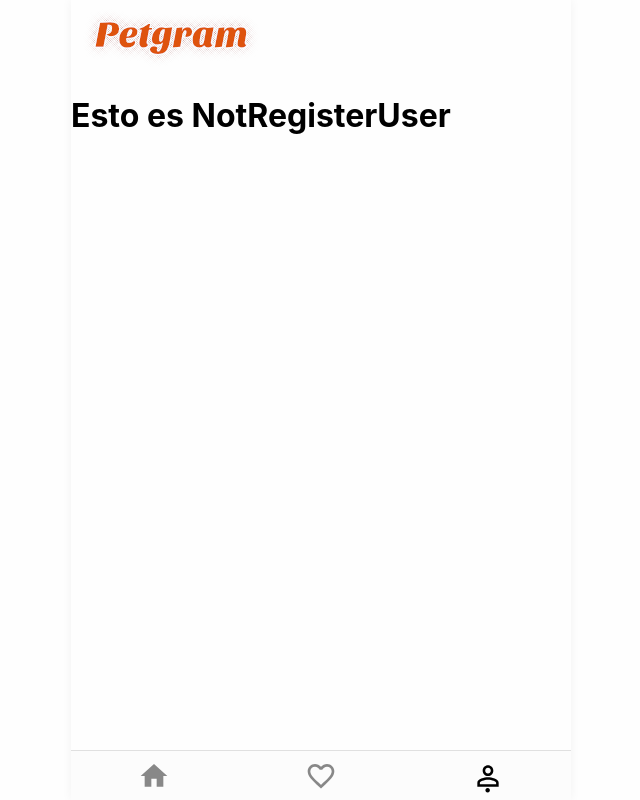
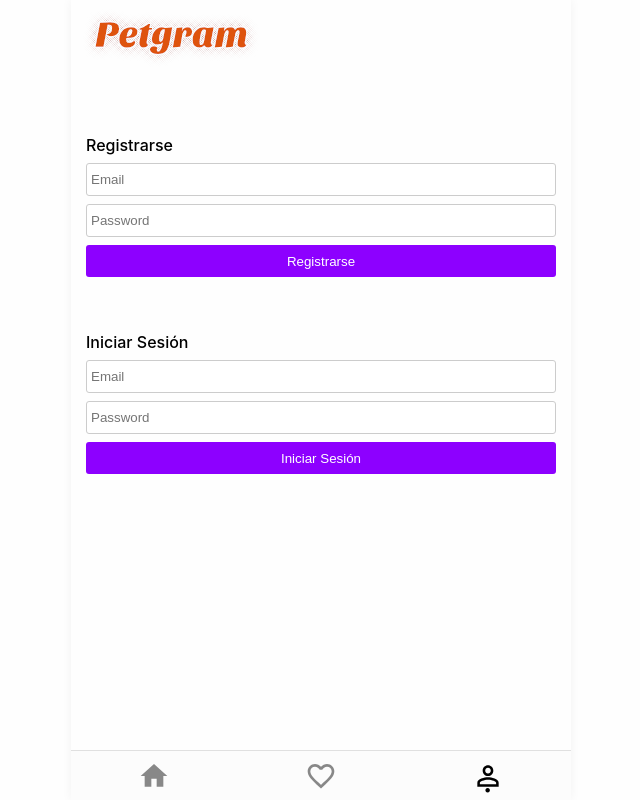
Before and after one commit to LuisSandovalCode/AdavancedReact, a React app: page /user in a window 1280 px wide. Shown: the whole page, without its empty margins (319-959 px from the left). Built offline with nearby package versions, Linux system fonts and the light colour scheme.

Commit message:
Utilización de JsonWebTokens(JWT) y likes de photos para usuarios logeados

```diff
--- a/src/App.js
+++ b/src/App.js
@@ -8,10 +8,7 @@
 import { User } from './pages/User'
 import { NotRegisterUser } from './pages/NotRegisterUser'
 import { Router } from '@reach/router'
-
-const UserLogged = ({ children })=>{
-  return children({ isAuth: false });
-}
+import Context from './Context';
 export const App = () => {
   const urlParams = new window.URLSearchParams(window.location.search);
   const detailId = urlParams.get('detail');
@@ -24,7 +21,7 @@
           <Home path="/pet/:categoryid"/>
           <Detail path="/detail/:detailId" />
       </Router>
-      <UserLogged>
+      <Context.Consumer>
             {
               ({ isAuth }) => (
                 isAuth
@@ -40,8 +37,7 @@
                 </Router>
               )
             }
-      </UserLogged>
-
+      </Context.Consumer>
       <NavBar />
     </React.Fragment>
   )
--- /dev/null
+++ b/src/Context.js
@@ -0,0 +1,28 @@
+import React,{ createContext,useState } from "react";
+
+export const Context = createContext();
+
+const Provider = ({ children }) => {
+    const [isAuth, setIsAuth] = useState(() => {
+        return window.sessionStorage.getItem("token");
+    });
+
+    const value = {
+        isAuth,
+        ActiveteAuth : token =>{
+            setIsAuth(true);
+            window.sessionStorage.setItem("token",token);
+        }
+    }
+
+    return (
+        <Context.Provider value={value}>
+            {children}
+        </Context.Provider>
+    );
+}
+
+export default {
+    Provider: Provider,
+    Consumer: Context.Consumer
+};
--- a/src/components/FavButton/index.js
+++ b/src/components/FavButton/index.js
@@ -2,6 +2,7 @@
 import { MdFavoriteBorder, MdFavorite } from "react-icons/md";
 import { Button} from "./Styles";
 export const FavButton = ({liked, likes, onClick}) => {
+
     const Icon = liked ? MdFavorite : MdFavoriteBorder;
 
     return(
--- a/src/components/PhotoCard/index.js
+++ b/src/components/PhotoCard/index.js
@@ -1,17 +1,13 @@
-import React, { useEffect, useRef, useState } from "react";
+import React from "react";
 import { ImagenWrapper, Image,Article } from "./Style";
 import { Link } from '@reach/router'
-import { useLocalStorage } from "../hooks/useLocalStorage";
 import { useNearScreen } from "../hooks/useNearScreen";
 import { FavButton } from '../FavButton';
 const DEFAULT_IMAGE =
   "https://images.unsplash.com/photo-1452857297128-d9c29adba80b?ixlib=rb-1.2.1&ixid=eyJhcHBfaWQiOjEyMDd9&auto=format&fit=crop&w=800&q=60";
 import { ToggleLikeMutation } from '../../containers/ToggleLikeMutation';
-export const PhotoCard = ({ id, likes = 0, src = DEFAULT_IMAGE }) => {
+export const PhotoCard = ({ id, liked ,likes = 0, src = DEFAULT_IMAGE }) => {
   const [show, element] = useNearScreen();
-  const Key = `like-${id}`;
-  const [liked, setLiked] = useLocalStorage(Key, false);
-
   return (
     <Article ref={element}>
       {show && (
@@ -25,13 +21,10 @@
           {
               (toggleLike) => {
                 const handleFavClick = () => {
-                  !liked && toggleLike({ variables: {
+                  toggleLike({ variables: {
                     input: { id }
                   }})
-
-                  setLiked(!liked)
                 }
-
                 return <FavButton liked={liked} likes={likes} onClick={handleFavClick} />
               }
             }
--- /dev/null
+++ b/src/components/UserForm/index.js
@@ -0,0 +1,28 @@
+import React from 'react';
+import { useInputValue } from '../hooks/useInputValue';
+import { Form,Input,Button,Title,Error } from './styles';
+export const UserForm = ({ disabled,error,onSubmit, title }) => {
+    const email = useInputValue("");
+    const password = useInputValue("");
+
+    const handleSubmit = (event) =>{
+        event.preventDefault();
+        onSubmit({
+            email: email.value,
+            password: password.value
+        });
+    };
+
+    return (
+        <React.Fragment>
+            <Form disabled={disabled} onSubmit={handleSubmit}>
+                <Title>{title}</Title>
+                <Input  disabled={disabled} placeholder='Email' {...email}/>
+                <Input  disabled={disabled} placeholder='Password' type='password' {...password}/>
+                <Button disabled={disabled} >{title}</Button>
+            </Form>
+            {error && <Error>{error}</Error>}
+        </React.Fragment>
+
+    );
+}
--- /dev/null
+++ b/src/components/UserForm/styles.js
@@ -0,0 +1,45 @@
+import styled from "styled-components";
+
+export const Form = styled.form`
+    padding: 16px 0;
+    margin: 15px;
+`;
+
+export const Input = styled.input`
+    border: 1px solid #ccc;
+    border-radius: 3px;
+    margin-bottom: 8px;
+    padding: 8px 4px;
+    display: block;
+    width: 100%;
+
+    &[disabled]{
+        opacity: .3;
+    }
+`;
+
+export const Button = styled.button`
+    background: #8d00ff;
+    border-radius: 3px;
+    color: #fff;
+    height: 32px;
+    display: block;
+    width: 100%;
+    text-align: center;
+
+    &[disabled]{
+        opacity: .3;
+    }
+`;
+
+export const Title = styled.h2`
+    font-size: 16px;
+    font-weight: 500;
+    padding: 8px 0;
+`;
+
+
+export const Error = styled.span`
+    color: red;
+    font-size: 14px;
+`;
--- /dev/null
+++ b/src/components/hooks/useInputValue.js
@@ -0,0 +1,9 @@
+import { useState } from "react";
+
+export const useInputValue = initialValue => {
+    const [value, setValue] = useState(initialValue);
+
+    const onChange = e => setValue(e.target.value);
+
+    return { value,onChange }
+}
--- /dev/null
+++ b/src/containers/LoginMutation.js
@@ -0,0 +1,16 @@
+import { Mutation } from "react-apollo";
+import { gql } from "apollo-boost";
+import React from 'react';
+
+const LOGIN = gql`
+    mutation login($input: UserCredentials!) {
+        login (input: $input)
+    }
+`;
+
+
+export const LoginMutation = ({ children })=>{
+    return <Mutation mutation={LOGIN} >
+        {children}
+    </Mutation>
+}
--- /dev/null
+++ b/src/containers/RegisterMutation.js
@@ -0,0 +1,16 @@
+import { Mutation } from "react-apollo";
+import { gql } from "apollo-boost";
+import React from 'react';
+
+const REGISTER = gql`
+    mutation signup ($input: UserCredentials!) {
+        signup (input: $input)
+    }
+`;
+
+
+export const RegisterMutation = ({ children })=>{
+    return <Mutation mutation={REGISTER} >
+        {children}
+    </Mutation>
+}
--- a/src/containers/ToggleLikeMutation.js
+++ b/src/containers/ToggleLikeMutation.js
@@ -3,8 +3,8 @@
 import { Mutation } from 'react-apollo'
 
 const LIKE_PHOTO = gql`
-mutation likeAnonymousPhoto($input: LikePhoto!) {
-  likeAnonymousPhoto(input: $input) {
+mutation likePhoto($input: LikePhoto!) {
+  likePhoto(input: $input) {
     id,
     liked,
     likes
--- a/src/index.js
+++ b/src/index.js
@@ -3,13 +3,35 @@
 import ApolloClient from "apollo-boost";
 import { ApolloProvider } from "react-apollo";
 import { App } from "./App";
+import Context from './Context';
 const client = new ApolloClient({
-  uri: "https://petgram-server.midudev.now.sh/graphql"
+  uri: "https://petgram-server.midudev.now.sh/graphql",
+  request : operation =>{
+    const token = window.sessionStorage.getItem("token");
+    const authorization =  token ? `Bearer ${token}` : "";
+    operation.setContext({
+      headers: {
+        authorization
+      }
+    }
+    );
+  },
+  onError: error=>{
+    const { networkError } = error;
+
+    if(networkError && networkError.result.code === "invalid_token")
+    {
+      window.sessionStorage.removeItem("token");
+      window.location.href = "/";
+    }
+  }
 });
 
 ReactDOM.render(
-  <ApolloProvider client={client}>
-    <App />
-  </ApolloProvider>,
+  <Context.Provider>
+    <ApolloProvider client={client}>
+      <App />
+    </ApolloProvider>
+  </Context.Provider>,
   document.getElementById("app")
 );
--- a/src/pages/NotRegisterUser.js
+++ b/src/pages/NotRegisterUser.js
@@ -1,3 +1,50 @@
-import React from 'react'
+import React,{ useContext } from 'react'
+import {Context} from '../Context';
+import { UserForm } from '../components/UserForm';
+import { RegisterMutation } from '../containers/RegisterMutation';
+import { LoginMutation } from '../containers/LoginMutation';
 
-export const NotRegisterUser = ()=> <h1>Esto es NotRegisterUser</h1>
+
+
+export const NotRegisterUser = ()=>{
+    const { ActiveteAuth } = useContext(Context);
+    return (
+              <React.Fragment>
+                    <RegisterMutation>
+                        {
+                            (register,{ data,error,loading }) => {
+                                const onSubmit = ({ email, password }) =>{
+                                    const input = {email,password};
+                                    const variables = { input };
+                                    register({variables}).then(({ data })=>{
+                                        const { signup } = data;
+                                        ActiveteAuth(signup);
+                                    });
+                                }
+
+                                const errorMsg = error && "El usuario ya existe, o ocurrió un error";
+
+                                return <UserForm disabled={loading} error={errorMsg} onSubmit={onSubmit} title="Registrarse" />
+                            }
+                        }
+                    </RegisterMutation>
+                    <LoginMutation>
+                        {
+                            (login,{ data,error,loading }) =>{
+                                const onSubmit = ({ email, password }) =>{
+                                    const input = {email,password};
+                                    const variables = { input };
+                                    login({variables}).then(({ data }) => {
+                                        const { login } = data;
+                                        ActiveteAuth(login);
+                                    });
+                                }
+
+                                const errorMsg = error && "La contraseña no es correcta o el usuario no existe";
+                                return <UserForm disabled={loading} error={errorMsg} onSubmit={onSubmit} title="Iniciar Sesión" />
+                            }
+                        }
+                    </LoginMutation>
+                </React.Fragment>
+    )
+}
```
